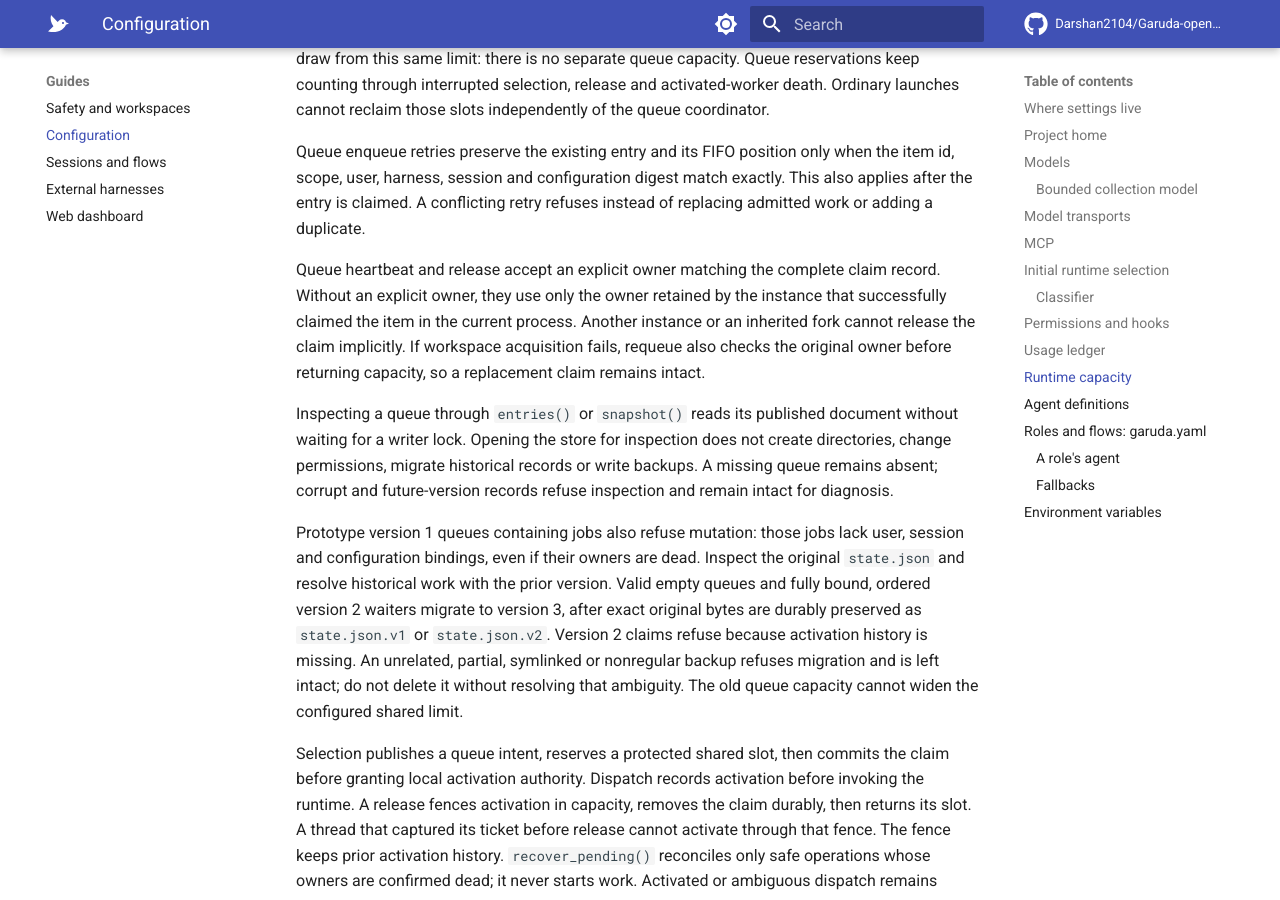
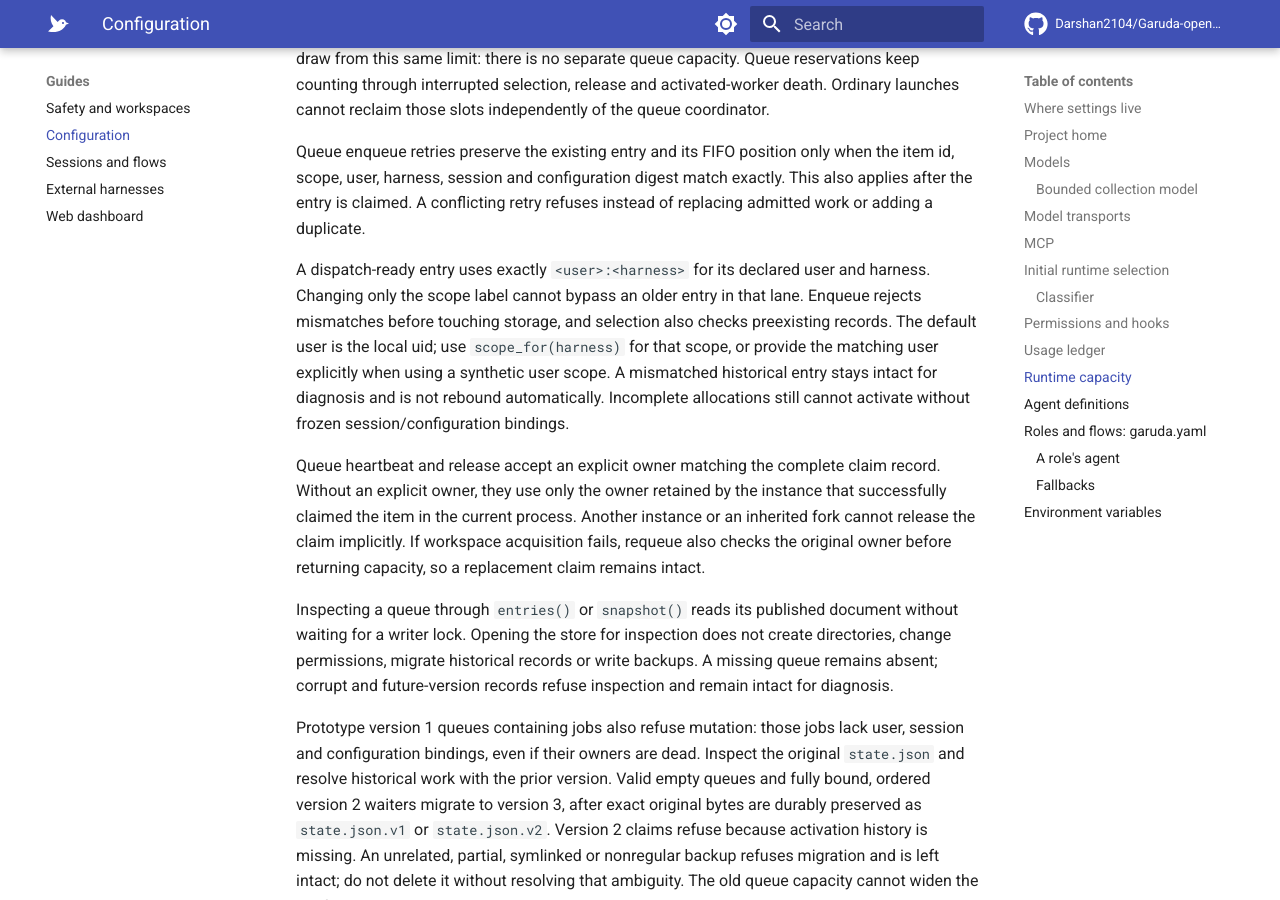
Before and after one commit to Darshan2104/Garuda-openagent, an MkDocs documentation site: the page built from docs/guides/configuration.md, in a window 1280 px wide and 900 px high, scrolled down 7700 px. Built offline with MkDocs 1.6.1 and Material for MkDocs 9.7.7, drawn with Linux system fonts in a browser that asks for light colours; comment, search, counter and statistics services are not loaded.

Commit message:
fix(queue): bind dispatch-ready FIFO scope to user and harness (#252)

```diff
--- a/docs/guides/configuration.md
+++ b/docs/guides/configuration.md
@@ -346,6 +346,15 @@ when the item id, scope, user, harness, session and configuration digest match
 exactly. This also applies after the entry is claimed. A conflicting retry
 refuses instead of replacing admitted work or adding a duplicate.
 
+A dispatch-ready entry uses exactly `<user>:<harness>` for its declared user
+and harness. Changing only the scope label cannot bypass an older entry in
+that lane. Enqueue rejects mismatches before touching storage, and selection
+also checks preexisting records. The default user is the local uid; use
+`scope_for(harness)` for that scope, or provide the matching user explicitly
+when using a synthetic user scope. A mismatched historical entry stays intact
+for diagnosis and is not rebound automatically. Incomplete allocations still
+cannot activate without frozen session/configuration bindings.
+
 Queue heartbeat and release accept an explicit owner matching the complete
 claim record. Without an explicit owner, they use only the owner retained by
 the instance that successfully claimed the item in the current process.
```
Also changed, not shown: .context/decisions.md (+13 -0 lines), docs/ARCHITECTURE.md (+4 -0 lines), docs/MODULES.md (+1 -1 lines), docs/design/2026-10-01-teams-and-sessions-design.md (+7 -0 lines), docs/plans/2026-10-01-teams-and-sessions-implementation.md (+6 -0 lines), 6 other files.
